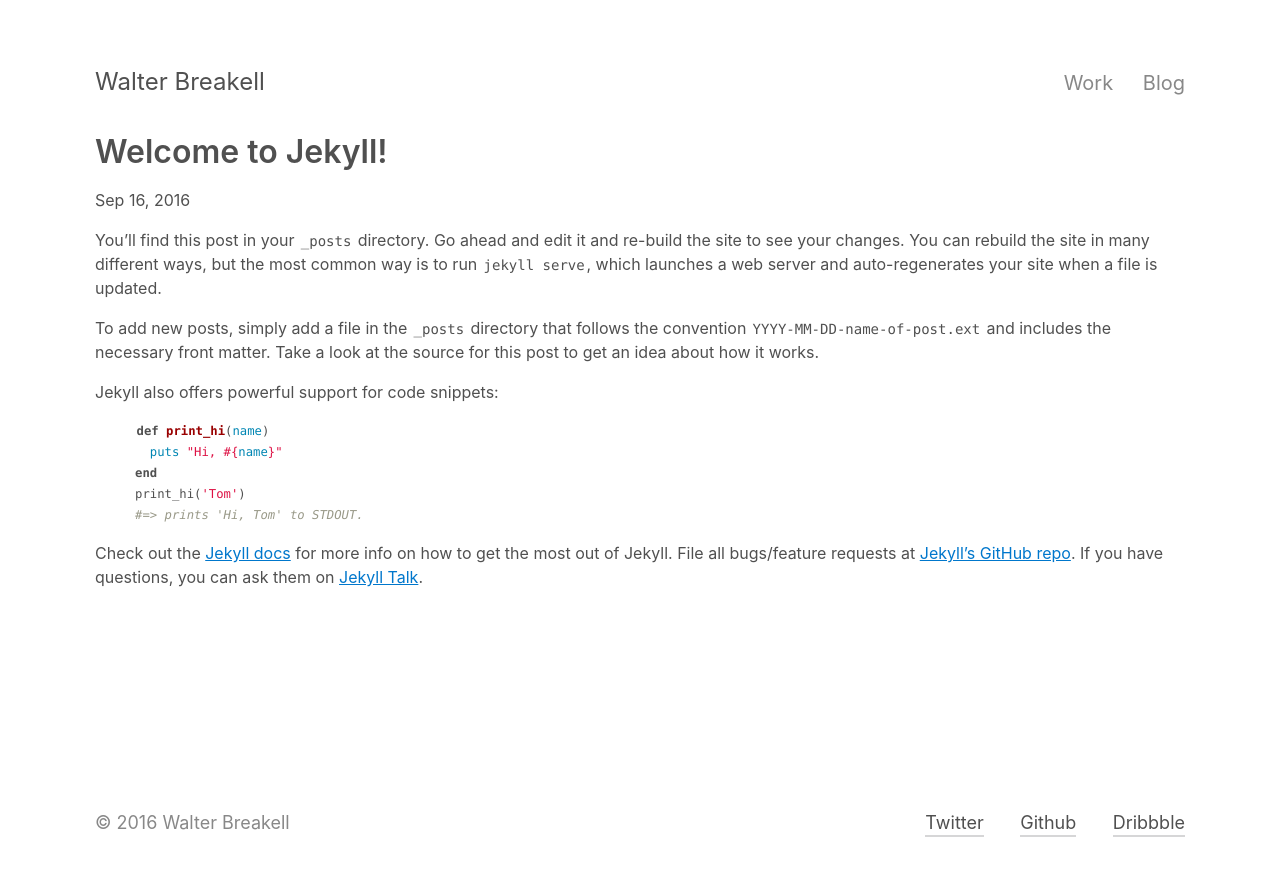
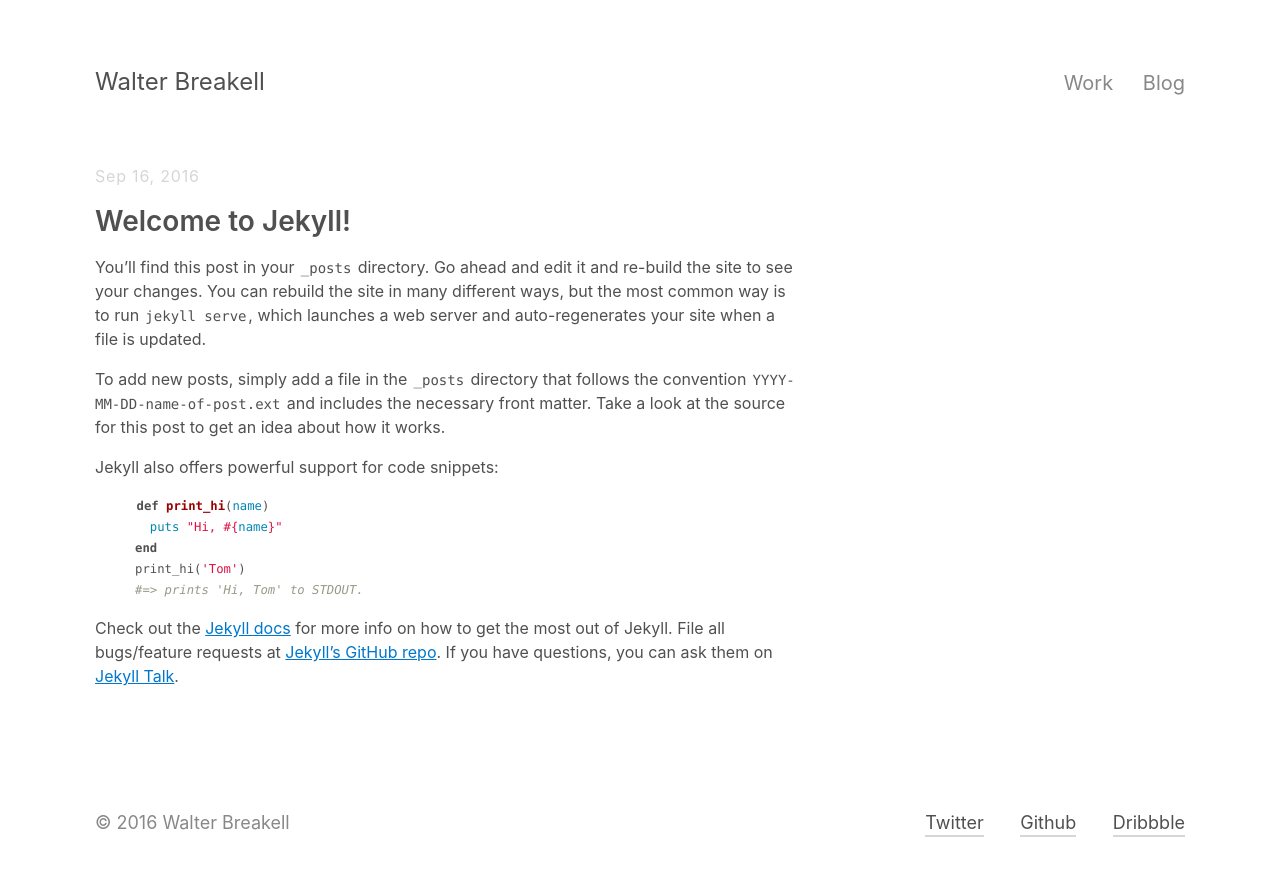
Before and after one commit to wbreakell/wbreakell.github.io, a Jekyll site: the page built from _posts/2016-09-16-welcome-to-jekyll.md, in a window 1280 px wide. Shown: the top 876 px of the page. Built offline with Jekyll 4.4.1, drawn with Linux system fonts in a browser that asks for light colours.

Commit message:
Create the article component

```diff
--- a/_layouts/post.html
+++ b/_layouts/post.html
@@ -2,22 +2,18 @@
 layout: default
 ---
 
-<article class="post" itemscope itemtype="http://schema.org/BlogPosting">
-  <header class="post-header">
-    <h1 class="post-title" itemprop="name headline">
-      {{ page.title | escape }}
-    </h1>
-    <p class="post-meta">
+<article class="c-article u-mt4" itemscope itemtype="http://schema.org/BlogPosting">
+  <header class="c-article__header">
+    <p class="c-article__date">
       <time datetime="{{ page.date | date_to_xmlschema }}" itemprop="datePublished">
         {{ page.date | date: "%b %-d, %Y" }}
       </time>
-      {% if page.author %} • <span itemprop="author" itemscope itemtype="http://schema.org/Person">
-        <span itemprop="name">{{ page.author }}</span>
-      </span>
-      {% endif %}
     </p>
+    <h1 class="c-article__title" itemprop="name headline">
+      {{ page.title | escape }}
+    </h1>
   </header>
-  <div class="post-content" itemprop="articleBody">
+  <div class="c-article__content" itemprop="articleBody">
     {{ content }}
   </div>
 </article>
--- /dev/null
+++ b/_sass/components/_article.scss
@@ -0,0 +1,31 @@
+/* Article */
+
+.c-article {
+  width: 100%;
+
+  @media (min-width: 992px) {
+    width: 43.75rem;
+  }
+
+  &__date {
+    color: #d6d6d7;
+    font-size: 0.875rem;
+    letter-spacing: 0.05rem;
+
+    @media (min-width: 544px) {
+      font-size: 1rem;
+    }
+
+  }
+
+  &__title {
+    font-size: 1.5rem;
+    margin-top: 0.5rem;
+
+    @media (min-width: 544px) {
+      font-size: 1.75rem;
+    }
+
+  }
+
+}
--- a/css/main.scss
+++ b/css/main.scss
@@ -11,6 +11,7 @@
 @import "objects/wrapper";
 
 // Components
+@import "components/article";
 @import "components/footer";
 @import "components/header";
 @import "components/headline";
```
